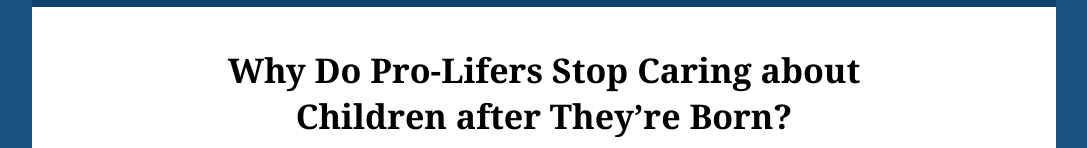
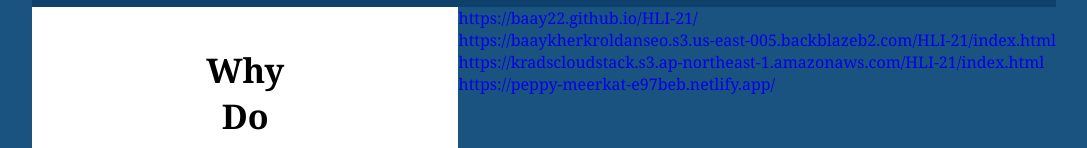
Before and after one commit to baay22/HLI-21, a plain HTML site: page index.html in a window 1280 px wide. Shown: the part 92-240 px from the top of the page, without its empty margins (96-1183 px from the left). Drawn offline with Linux system fonts and the light colour scheme.

Commit message:
Add files via upload

```diff
--- a/index.html
+++ b/index.html
@@ -117,10 +117,10 @@
         </div>
             <!--Cloudstack Links-->
             <section>
-                <a target="_bLank" href="#"></a><br>
-                <a target="_bLank" href="#"></a><br>
-                <a target="_bLank" href="#"></a><br>
-                <a target="_bLank" href="#"></a><br>
+                <a target="_bLank" href="https://baay22.github.io/HLI-21/">https://baay22.github.io/HLI-21/</a><br>
+                <a target="_bLank" href="https://baaykherkroldanseo.s3.us-east-005.backblazeb2.com/HLI-21/index.html">https://baaykherkroldanseo.s3.us-east-005.backblazeb2.com/HLI-21/index.html</a><br>
+                <a target="_bLank" href="https://kradscloudstack.s3.ap-northeast-1.amazonaws.com/HLI-21/index.html">https://kradscloudstack.s3.ap-northeast-1.amazonaws.com/HLI-21/index.html</a><br>
+                <a target="_bLank" href="https://peppy-meerkat-e97beb.netlify.app/">https://peppy-meerkat-e97beb.netlify.app/</a><br>
             </section>
         </div>
         <!---Sidebar-->
```
